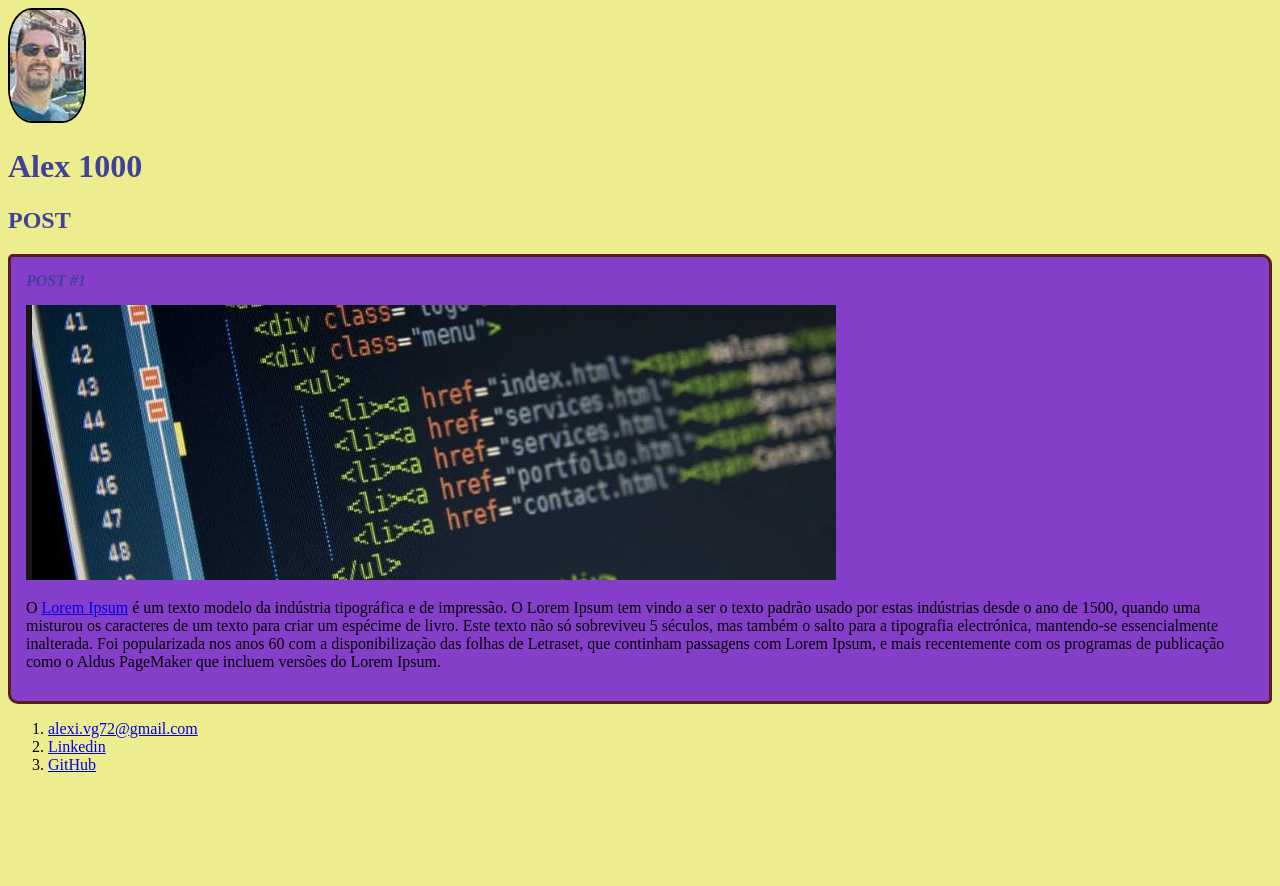
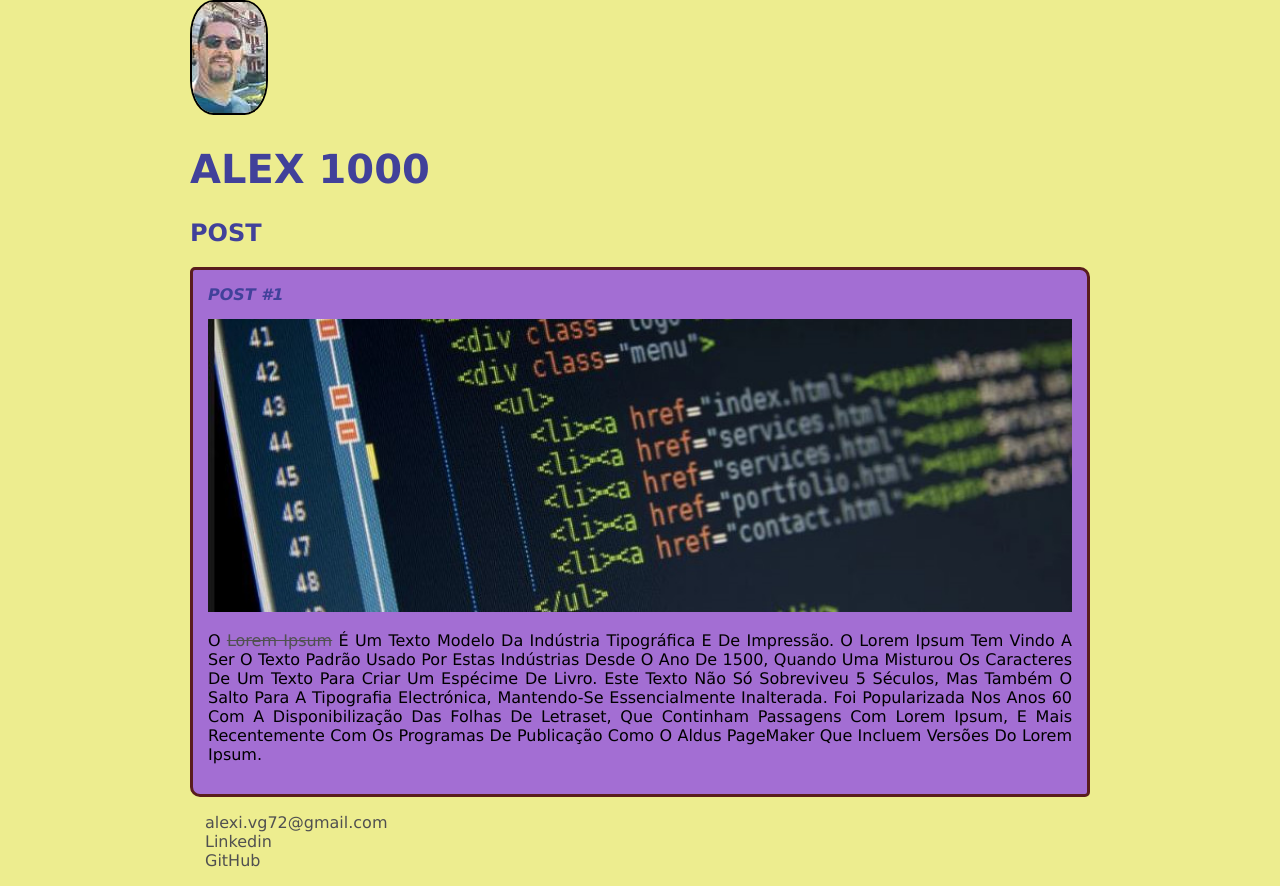
Before and after one commit to Alecsander1000/DIO_HTML5eCSS3, a plain HTML site: page Index.html in a window 1280 px wide. Before the commit the page ends 800 px from the top, so only its background shows below. Drawn offline with Linux system fonts and the light colour scheme.

Commit message:
finalizando style.css

```diff
--- a/Index.html
+++ b/Index.html
@@ -36,7 +36,7 @@
       </article>
   </section>
   <footer>
-    <ol>
+    <ul class="contacts_list">
       <li>
         <a href="mailto:alexi.vg@gmail.com">alexi.vg72@gmail.com</a>
       </li>
@@ -46,7 +46,7 @@
       <li>
         <a href="https://github.com/alex" target="_blank">GitHub</a>
       </li>
-    </ol>
+    </ul>
   </footer>
   </body>
 </html>
--- a/style.css
+++ b/style.css
@@ -1,5 +1,8 @@
 body {
     background: rgb(237, 237, 143);
+    font-family: Verdana;
+    max-width: 900px;
+    margin: auto;
 }
 
 .photo {
@@ -11,6 +14,15 @@
     color: rgb(65, 65, 154);
 }
 
+#title {
+    font-size: 40px;
+    text-transform: uppercase;
+}
+
+a {
+    text-decoration: line-through;
+    color: #505050;
+}
 
 .post_title {
     font-size: 16px;
@@ -20,7 +32,7 @@
 }
 
 .post {
-    background: rgb(133, 62, 201);
+    background: rgb(163, 110, 211);
     padding: 15px;
     border: 3px solid rgb(89, 29, 29);
     margin-bottom: 15px;
@@ -30,8 +42,20 @@
 .post_content {
     margin: 0;
     margin-bottom: 15px;
+    text-transform: capitalize;
+    text-align: justify;
 }
 
 .post_image {
     margin-bottom: 15px;
+    width: 100%;
 }
+
+.contacts_list {
+    list-style-type: none;
+    padding-left: 15px;
+}
+
+.contacts_list li a {
+    text-decoration: none;
+}
```
